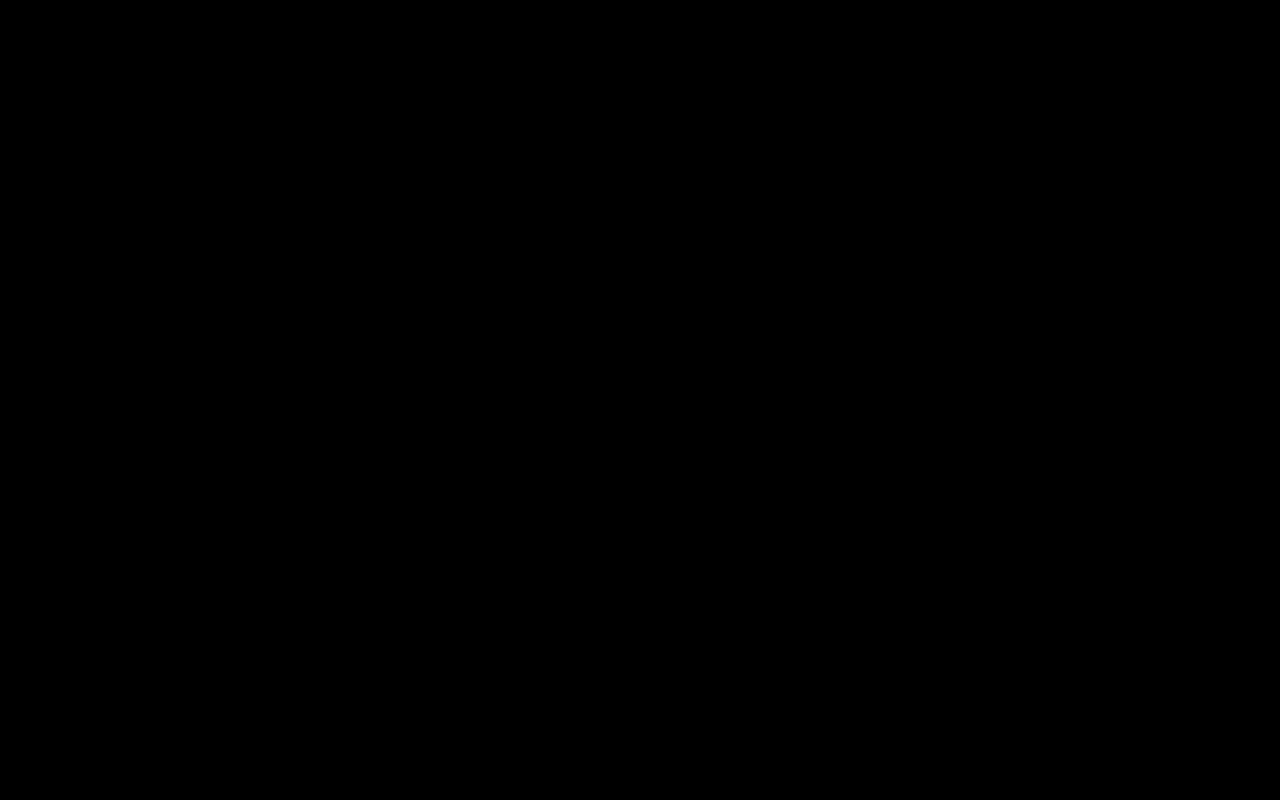
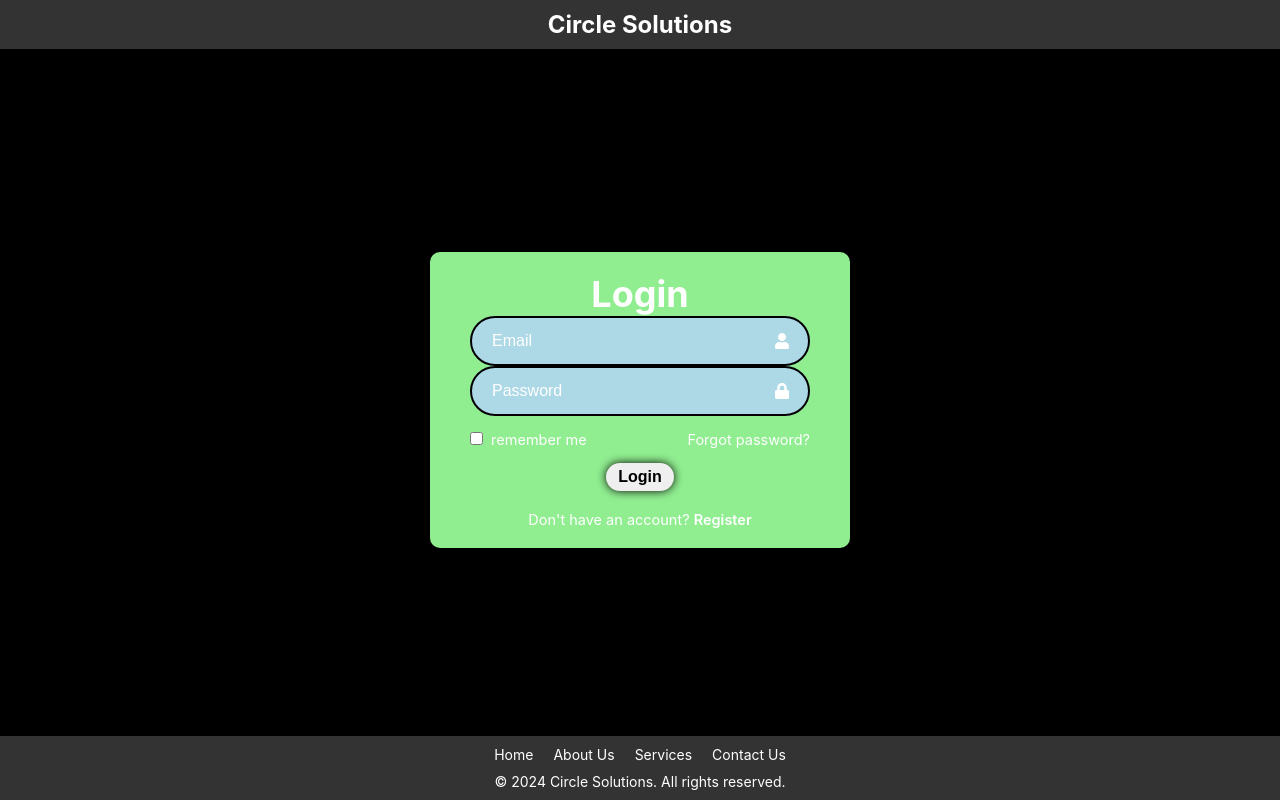
Before and after one commit to kieran-byte/SocialWebsite, a React (Create React App) app: page / in a window 1280 px wide. Before the commit this address had no page. Built offline with nearby package versions, Linux system fonts and the light colour scheme.

Commit message:
Corrected default rout

```diff
--- a/src/App.js
+++ b/src/App.js
@@ -9,31 +9,14 @@
 
 function App() {
   return (
-    // <div className="App">
-    //   <Header/>
-
-      // <div className='content'>
-      //   <LoginForm />
-      // </div>
-
-
-
-
 
       <Router>
       <Routes>
-        <Route path="/login" element={<LoginPage/>} />
+        <Route path="/" element={<LoginPage/>} />
         <Route path="/home" element={<TrendingPage/>} />
-        <Route to="/login" element={<Navigate to='/login'></Navigate>}/>
       </Routes>
     </Router>
 
-      //   <div className='content'>
-      //   <TrendingPage/>
-      // </div>
-
-      // <Footer/>
-    // </div>
   );
 }
 
```
